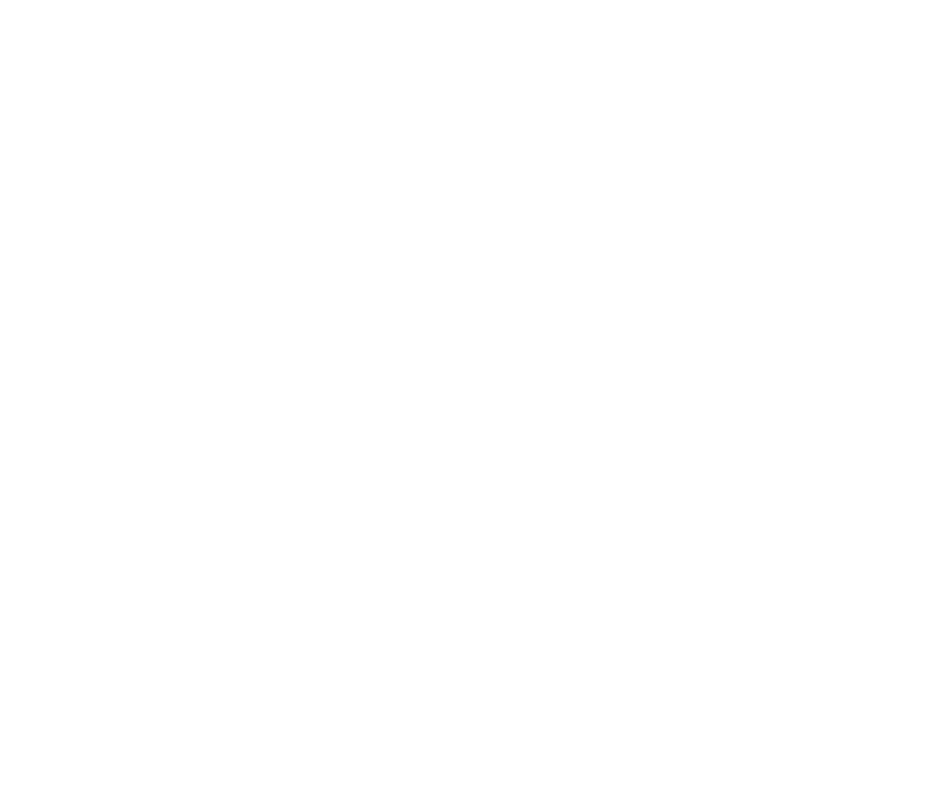
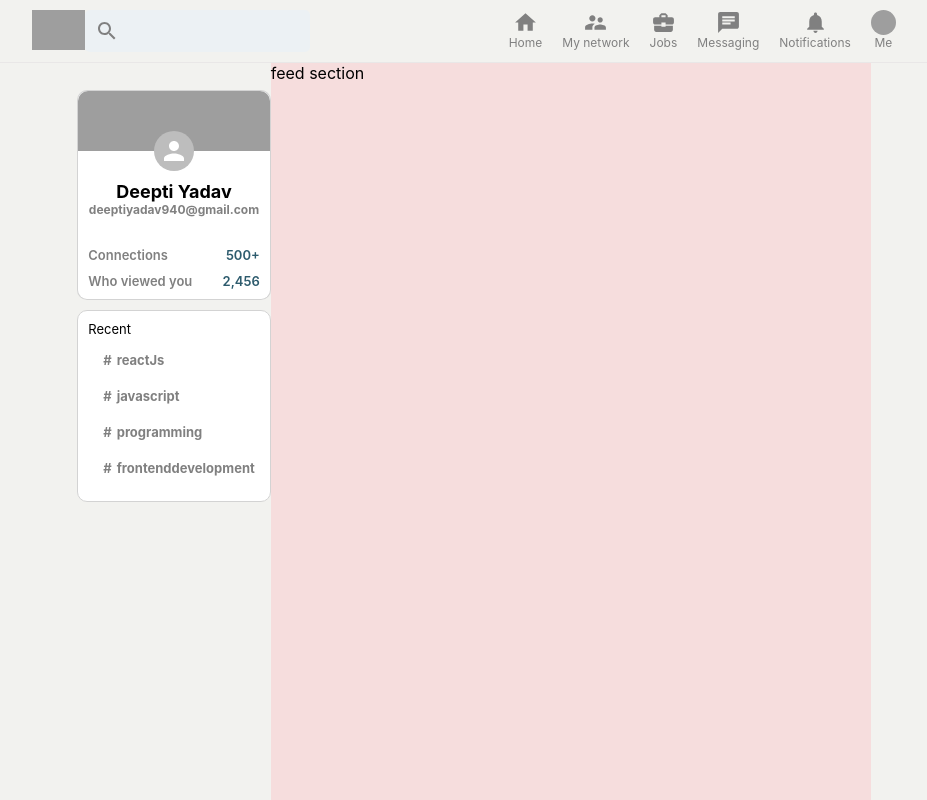
Before and after one commit to YadavDeepti/linkedIn-clone, a React (Create React App) app: page / in a window 1280 px wide. Shown: the top 800 px of the page, without its empty margins (166-1093 px from the left). Built offline with nearby package versions, Linux system fonts and the light colour scheme; grey boxes are pictures that could not be loaded.

Commit message:
cpmpleted header(navbar) and sidebar

```diff
--- a/package.json
+++ b/package.json
@@ -3,6 +3,10 @@
   "version": "0.1.0",
   "private": true,
   "dependencies": {
+    "@emotion/react": "^11.10.5",
+    "@emotion/styled": "^11.10.5",
+    "@mui/icons-material": "^5.11.0",
+    "@mui/material": "^5.11.1",
     "@reduxjs/toolkit": "^1.9.1",
     "@testing-library/jest-dom": "^5.16.5",
     "@testing-library/react": "^13.4.0",
--- a/src/App.css
+++ b/src/App.css
@@ -1,39 +1,17 @@
-.App {
-  text-align: center;
+.app{
+    display: flex;
+    background-color: #f2f2ef;
+    flex-direction: column;
+    align-items:center;
+
 }
 
-.App-logo {
-  height: 40vmin;
-  pointer-events: none;
+.app__body{
+    display: flex;
 }
 
-@media (prefers-reduced-motion: no-preference) {
-  .App-logo {
-    animation: App-logo-float infinite 3s ease-in-out;
-  }
+.feed{
+    background-color: rgb(246, 221, 221);
+    width: 600px;
+    height: 100vw;
 }
-
-.App-header {
-  min-height: 100vh;
-  display: flex;
-  flex-direction: column;
-  align-items: center;
-  justify-content: center;
-  font-size: calc(10px + 2vmin);
-}
-
-.App-link {
-  color: rgb(112, 76, 182);
-}
-
-@keyframes App-logo-float {
-  0% {
-    transform: translateY(0);
-  }
-  50% {
-    transform: translateY(10px);
-  }
-  100% {
-    transform: translateY(0px);
-  }
-}
--- a/src/App.js
+++ b/src/App.js
@@ -1,9 +1,29 @@
 import React from 'react';
 import { Counter } from './features/counter/Counter';
 import './App.css';
+import Header from './Header';
+import Sidebar from './Sidebar'
+import Feed from './Feed';
 
 function App() {
-  return
+  return (
+    <div className="app">
+     {/* Header */}
+
+     <Header />
+     {/* App Body */}
+    <div className="app__body">
+        <Sidebar />
+        {/* Feed */}
+        <Feed />
+        {/* widgets */}
+    </div>
+    </div>
+
+  )
+
+
+
 }
 
 export default App;
--- /dev/null
+++ b/src/Feed.css
@@ -0,0 +1,5 @@
+.feed{
+    flex: 0.6;
+    color: red;
+
+}
--- /dev/null
+++ b/src/Feed.js
@@ -0,0 +1,13 @@
+import './Sidebar.css'
+
+import React from 'react'
+
+const Feed = () => {
+  return (
+    <div className='feed'>
+      feed section
+    </div>
+  )
+}
+
+export default Feed
--- /dev/null
+++ b/src/Header.css
@@ -0,0 +1,40 @@
+.header{
+display: flex;
+justify-content: space-evenly;
+border-bottom: 1px solid rgb(233, 231, 231);
+padding-top: 10px;
+padding-bottom: 10px;
+width: 100%;
+position: sticky;
+top: 0;
+z-index: 999;
+}
+
+.header__left{
+    display: flex;
+}
+
+.header__left > img{
+    object-fit: contain;
+    height: 40px;
+}
+
+.header__search{
+    padding: 10px;
+    display: flex;
+    align-items: center;
+    border-radius: 5px;
+    height: 22px;
+    color: gray;
+    background-color: rgb(236, 241, 244);
+}
+
+.header__search > input{
+    outline: none;
+    border: none;
+    background: none;
+}
+
+.header__right{
+    display: flex;
+}
--- /dev/null
+++ b/src/Header.js
@@ -0,0 +1,36 @@
+import React from 'react'
+import './Header.css'
+import SearchIcon from '@mui/icons-material/Search';
+import HeaderOption from './HeaderOption';
+import HomeIcon from '@mui/icons-material/Home';
+import SupervisorAccountIcon from '@mui/icons-material/SupervisorAccount';
+import BusinessCenterIcon from '@mui/icons-material/BusinessCenter';
+import ChatIcon from '@mui/icons-material/Chat';
+import NotificationsIcon from '@mui/icons-material/Notifications';
+
+function Header() {
+  return (
+    <div className='header'>
+
+      <div className="header__left">
+       <img src="https://img.icons8.com/color/512/linkedin.png" alt="" />
+
+       <div className="header__search">
+       <SearchIcon />
+        <input type="text"/>
+       </div>
+      </div>
+
+      <div className="header__right">
+        <HeaderOption Icon={HomeIcon} title="Home" />
+        <HeaderOption Icon={SupervisorAccountIcon} title="My network" />
+        <HeaderOption Icon={BusinessCenterIcon} title="Jobs" />
+        <HeaderOption Icon={ChatIcon} title="Messaging" />
+        <HeaderOption Icon={NotificationsIcon} title="Notifications" />
+        <HeaderOption avataar="https://cdn.pixabay.com/photo/2013/07/13/12/07/avatar-159236__340.png" title="Me"/>
+      </div>
+    </div>
+  )
+}
+
+export default Header
--- /dev/null
+++ b/src/HeaderOption.css
@@ -0,0 +1,23 @@
+.headeroption{
+    display: flex;
+    flex-direction: column;
+    align-items: center;
+    margin-right: 20px;
+    color: gray;
+    cursor: pointer;
+}
+
+.headeroption:hover{
+    color: black;
+}
+
+.headeroption__title{
+    font-size: 12px;
+    font-weight: 400;
+}
+
+.headeroption__icon{
+    object-fit: contain;
+    height: 25px !important;
+    width: 25px !important;
+}
--- /dev/null
+++ b/src/HeaderOption.js
@@ -0,0 +1,15 @@
+import React from 'react'
+import './HeaderOption.css'
+import { Avatar } from '@mui/material'
+
+function HeaderOption({ avataar, Icon, title}) {
+  return (
+    <div className='headeroption'>
+      { Icon && <Icon className='headeroption__icon'/>}
+      { avataar && <Avatar className="headeroption__icon" src={avataar}/>}
+      <h3 className='headeroption__title'>{title}</h3>
+    </div>
+  )
+}
+
+export default HeaderOption
--- /dev/null
+++ b/src/Sidebar.css
@@ -0,0 +1,108 @@
+.sidebar{
+    position: sticky;
+    top: 80px;
+    flex: 0.2;
+    border-radius: 10px;
+    text-align: center;
+    height: fit-content;
+}
+
+.sidebar__top > h4{
+    color: gray;
+    font-size: 12px;
+    padding: 0 10px 0 10px;
+
+}
+
+.sidebar__top > h2 {
+    font-size: 18px;
+    padding: 0 10px 0 10px;
+}
+.sidebar__avataar{
+    margin-bottom: 10px;
+}
+
+.sidebar__top{
+    display: flex;
+    flex-direction: column;
+    align-items: center;
+    border: 1px solid lightgray;
+    border-bottom: 0;
+    border-top-left-radius: 10px;
+    border-top-right-radius: 10px;
+    background-color: white;
+    margin-top: 10px ;
+    padding-bottom: 10px;
+}
+
+.sidebar__top > img{
+    margin-bottom: -20px;
+    width: 100%;
+    height: 60px;
+    border-top-left-radius: 10px;
+    border-top-right-radius: 10px;
+    object-fit: cover;
+}
+
+.sidebar__stat{
+    margin-top: 10px;
+    display: flex;
+    justify-content: space-between;
+}
+
+.sidebar__stat > p{
+    color: gray;
+    font-size: 13px;
+    font-weight: 600;
+}
+
+.sidebar__stats{
+    padding: 10px;
+    margin-bottom: 10px;
+    border: 1px solid lightgray;
+    background-color: white;
+    border-bottom-left-radius: 10px;
+    border-bottom-right-radius: 10px;
+    border-top: 0;
+}
+
+.sidebar__statNumber{
+    font-weight: bold;
+    color: rgb(45, 91, 109) !important;
+}
+
+.sidebar__bottom{
+    text-align: left;
+    padding: 10px;
+    background-color: white;
+    border: 1px solid lightgray;
+    border-radius: 10px;
+    margin-top: 10px;
+}
+
+.sidebar__bottom > p {
+    font-size: 13px;
+    margin-bottom: 10px;
+}
+
+.sidebar__recentItem{
+    display: flex;
+    font-size: 13px;
+    font-weight: bold;
+    color: gray;
+    cursor: pointer;
+    margin-bottom: 10px;
+    padding: 5px;
+}
+
+.sidebar__recentItem:hover{
+    background-color: whitesmoke;
+    color: black;
+    cursor: pointer;
+    border-radius: 10px;
+}
+
+.sidebar__hash{
+    margin-left: 10px;
+    margin-right: 5px;
+}
--- /dev/null
+++ b/src/Sidebar.js
@@ -0,0 +1,51 @@
+import { Avatar } from '@mui/material'
+import React from 'react'
+import './Sidebar.css'
+
+const Sidebar = () => {
+function recentItem(topic){
+  return  <div className="sidebar__recentItem">
+        <span className="sidebar__hash">#</span>
+        <p>{topic}</p>
+    </div>
+};
+
+    return (
+        <div className='sidebar'>
+            <div className="sidebar__top">
+                <img src="https://images.unsplash.com/photo-1541932677804-0762b0b7bcd4?ixlib=rb-4.0.3&ixid=
+                          MnwxMjA3fDB8MHxzZWFyY2h8MzQwfHxjb2xvdXJ8ZW58MHx8MHx8&auto=format&fit=crop&w=500&q=60" alt="" />
+                <Avatar className='sidebar__avataar' />
+                <h2>Deepti Yadav</h2>
+                <h4>deeptiyadav940@gmail.com</h4>
+            </div>
+            < div className="sidebar__stats">
+                <div className="sidebar__stat">
+                    <p>Connections</p>
+                    <p className='sidebar__statNumber'>
+                        500+
+                    </p>
+                </div>
+                <div className="sidebar__stat">
+                    <p>Who viewed you</p>
+                    <p className='sidebar__statNumber'>
+                        2,456
+                    </p>
+                </div>
+            </div>
+
+            <div className="sidebar__bottom">
+                <p>Recent</p>
+                {recentItem('reactJs')}
+                {recentItem('javascript')}
+                {recentItem('programming')}
+                {recentItem('frontenddevelopment')}
+            </div>
+
+        </div>
+
+
+    )
+}
+
+export default Sidebar
--- a/src/index.css
+++ b/src/index.css
@@ -1,3 +1,7 @@
+*{
+  margin: 0;
+}
+
 body {
   margin: 0;
   font-family: -apple-system, BlinkMacSystemFont, 'Segoe UI', 'Roboto', 'Oxygen',
```
Also changed, not shown: 1 other file (tests, documents, lock files or other folders).
